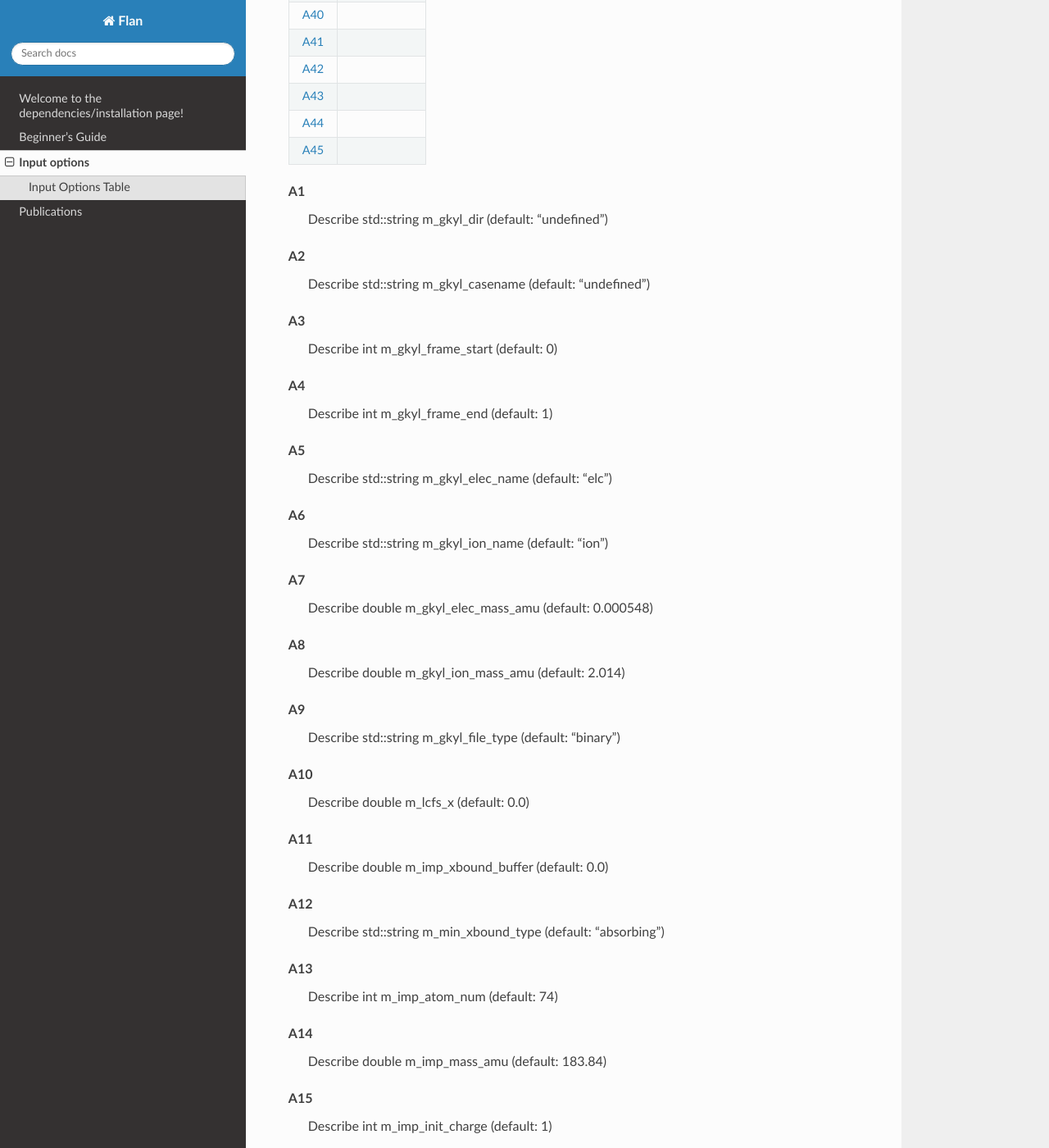
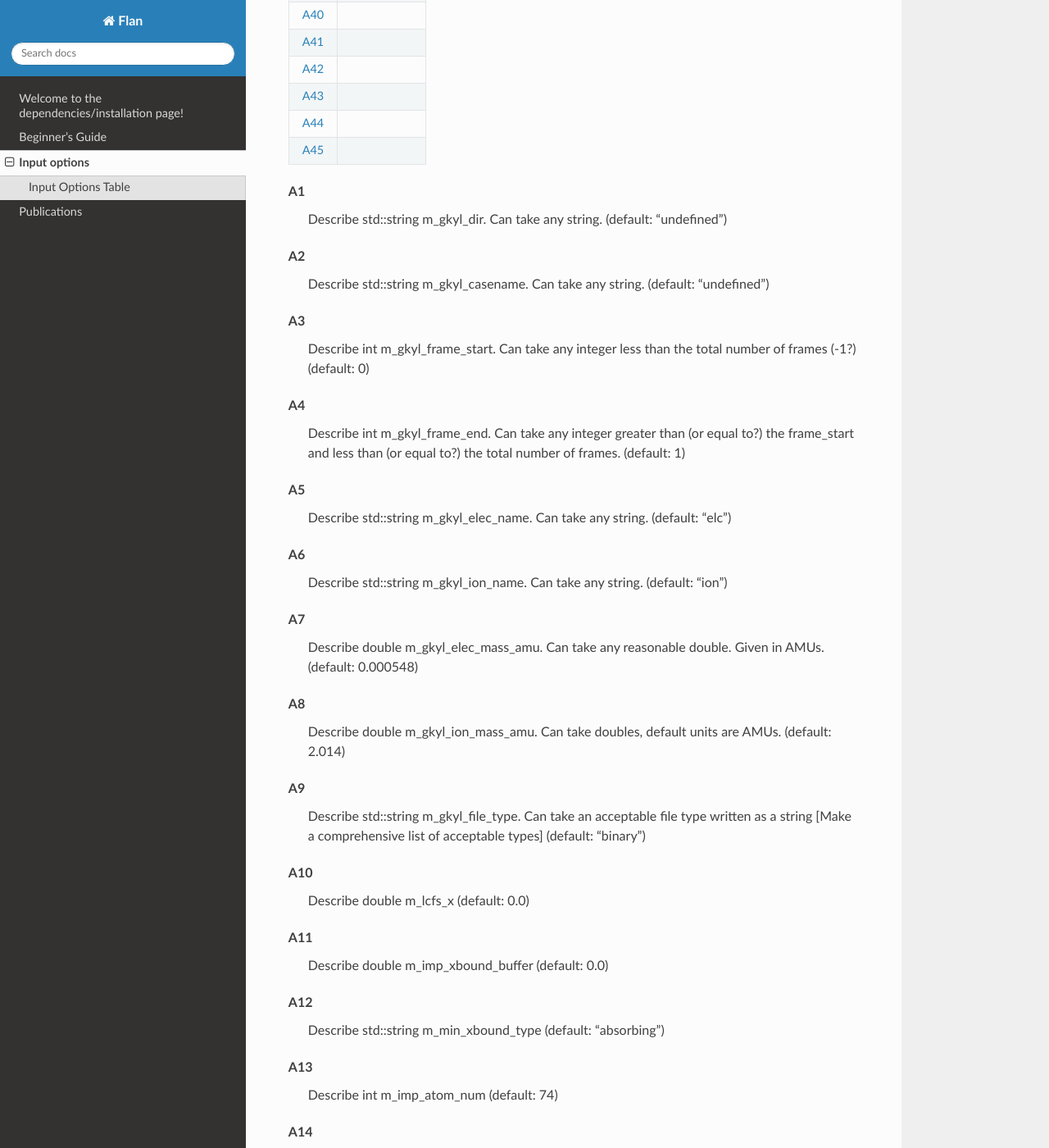
Before and after one commit to shawnzamperini/flan, a Sphinx documentation site: the page built from docs/source/inputOptions.rst, in a window 1280 px wide and 1400 px high, scrolled down 1606 px. Shown: the whole window at 82% size. Built offline with Sphinx 7.4.7 and the Read the Docs theme 3.1.0, drawn with Linux system fonts in a browser that asks for light colours.

Commit message:
Update inputOptions.rst
Added descriptions of tags for A1 -> A9

```diff
--- a/docs/source/inputOptions.rst
+++ b/docs/source/inputOptions.rst
@@ -107,47 +107,47 @@
 .. _A1:
 
 **A1**
-  Describe std::string m_gkyl_dir (default: "undefined")
+  Describe std::string m_gkyl_dir. Can take any string. (default: "undefined")
 
 .. _A2:
 
 **A2**
-  Describe std::string m_gkyl_casename (default: "undefined")
+  Describe std::string m_gkyl_casename. Can take any string.  (default: "undefined")
 
 .. _A3:
 
 **A3**
-  Describe int m_gkyl_frame_start (default: 0)
+  Describe int m_gkyl_frame_start. Can take any integer less than the total number of frames (-1?) (default: 0)
 
 .. _A4:
 
 **A4**
-  Describe int m_gkyl_frame_end (default: 1)
+  Describe int m_gkyl_frame_end. Can take any integer greater than (or equal to?) the frame_start and less than (or equal to?) the total number of frames. (default: 1)
 
 .. _A5:
 
 **A5**
-  Describe std::string m_gkyl_elec_name (default: "elc")
+  Describe std::string m_gkyl_elec_name. Can take any string.  (default: "elc")
 
 .. _A6:
 
 **A6**
-  Describe std::string m_gkyl_ion_name (default: "ion")
+  Describe std::string m_gkyl_ion_name. Can take any string.  (default: "ion")
 
 .. _A7:
 
 **A7**
-  Describe double m_gkyl_elec_mass_amu (default: 0.000548)
+  Describe double m_gkyl_elec_mass_amu. Can take any reasonable double. Given in AMUs. (default: 0.000548)
 
 .. _A8:
 
 **A8**
-  Describe double m_gkyl_ion_mass_amu (default: 2.014)
+  Describe double m_gkyl_ion_mass_amu. Can take doubles, default units are AMUs. (default: 2.014)
 
 .. _A9:
 
 **A9**
-  Describe std::string m_gkyl_file_type (default: "binary")
+  Describe std::string m_gkyl_file_type. Can take an acceptable file type written as a string [Make a comprehensive list of acceptable types] (default: "binary")
 
 .. _A10:
 
```
